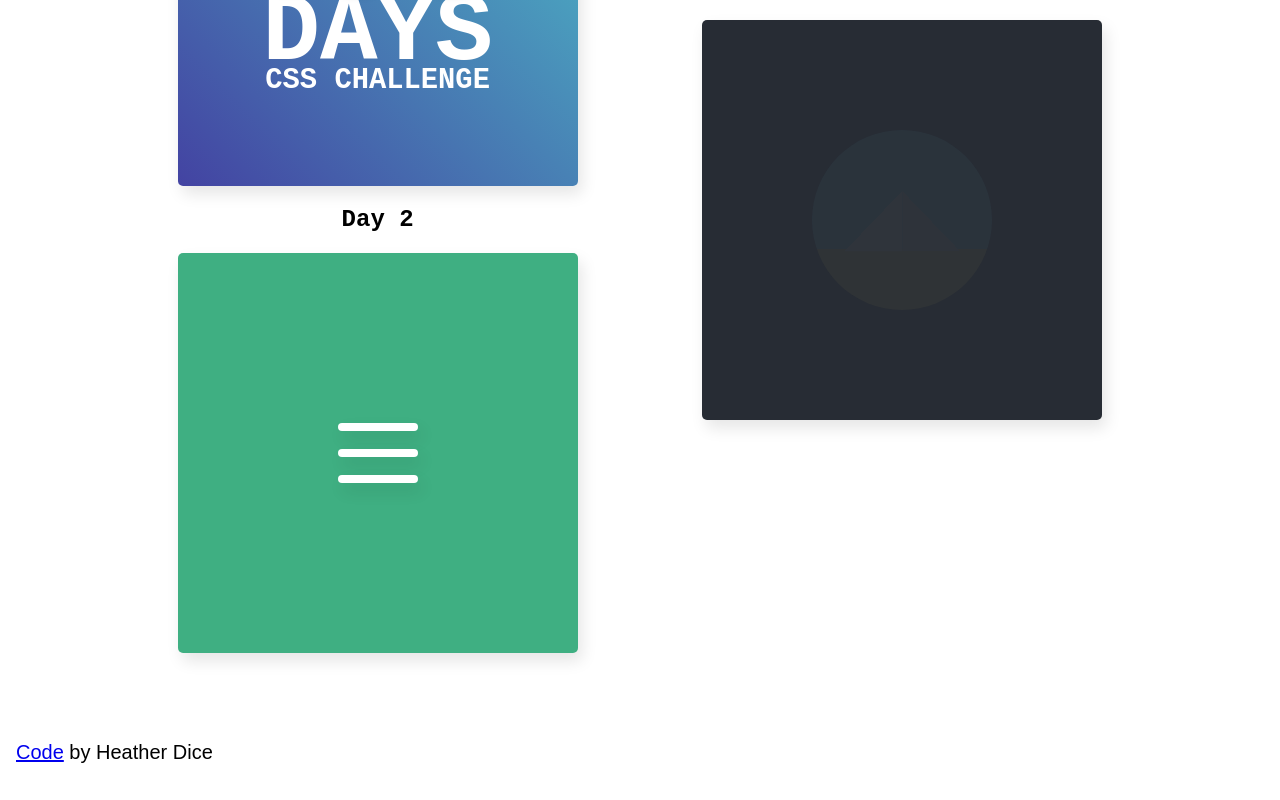
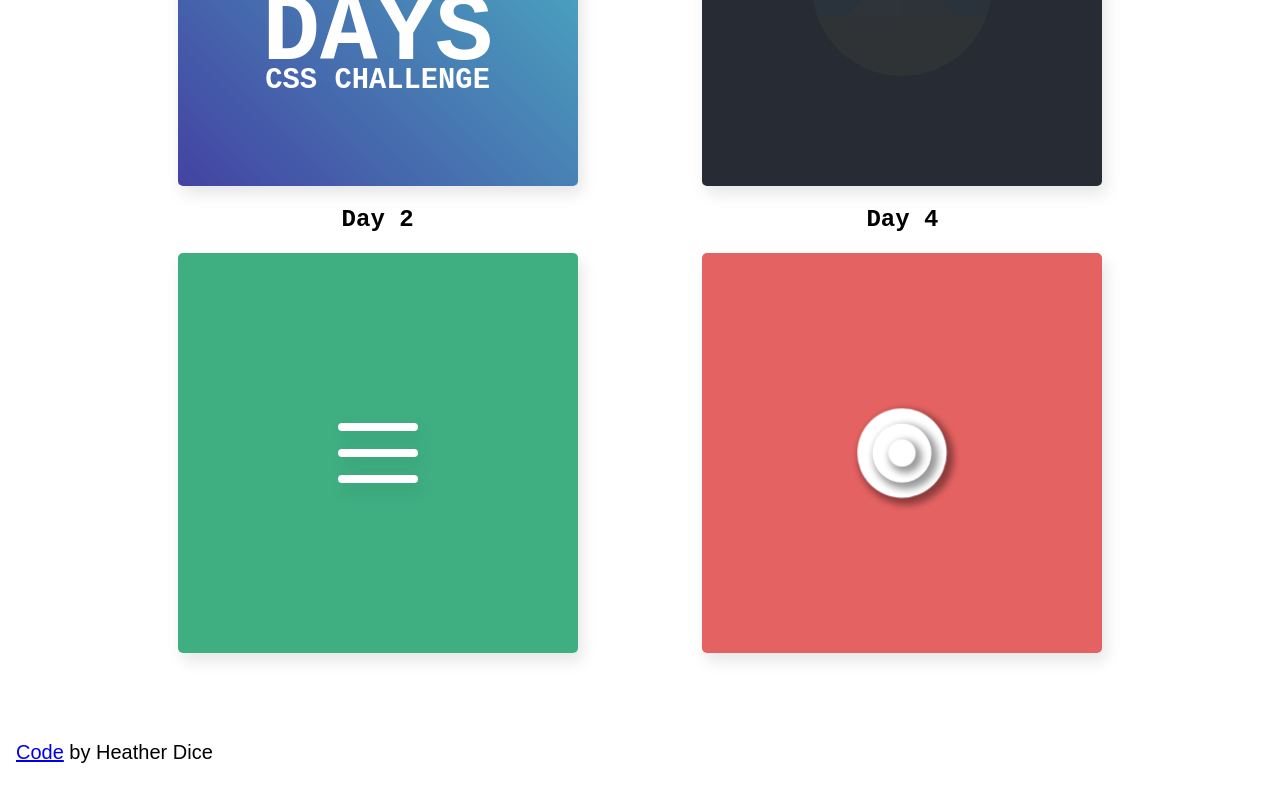
Before and after one commit to heatherdice/100_days_css, a React (Create React App) app: page / in a window 1280 px wide. Shown: the part 1088-1888 px from the top of the page. Built offline with nearby package versions, Linux system fonts and the light colour scheme.

Commit message:
Added Day 4

```diff
--- a/src/components/Days.js
+++ b/src/components/Days.js
@@ -26,8 +26,8 @@ export default function Days() {
                         <Day3 />
                     </div>
                     <div className="grid-blocks">
-                        {/* <h3 className="day-heading">Day 4</h3>
-                        <Day4 /> */}
+                        <h3 className="day-heading">Day 4</h3>
+                        <Day4 />
                     </div>
                 </div>
             </div>
--- a/src/components/days/Day4.js
+++ b/src/components/days/Day4.js
@@ -5,7 +5,7 @@ export default function Day4() {
     return (
         <>
             {/* red box container */}
-            <div class="day4-container">
+            <div class="day-container container-color">
 
                 {/* circle animations */}
                 <div class="outer-circle">
--- a/src/styles/Days.css
+++ b/src/styles/Days.css
@@ -1,6 +1,8 @@
-.page-container, .grid-rows, .grid-blocks {
+/* containers */
+.day-container, .page-container, .grid-rows, .grid-blocks {
     display: flex;
     justify-content: center;
+    align-items: center;
 }
 
 /* section title */
@@ -13,7 +15,6 @@
 
 /* container for columns */
 .page-container {
-    align-items: center;
     /* flex-direction: column; */
     gap: 10%;
     padding: 2em 0;
@@ -34,14 +35,10 @@
 /* styling for individual columns */
 .grid-blocks {
     flex-direction: column;
-    align-items: center;
     width: 25em;
 }
 
 .day-container {
-    display: flex;
-    align-items: center;
-    justify-content: center;
     z-index: 1;
     width: 100%;
     height: 25em;
--- a/src/styles/dayStyles/Day4.css
+++ b/src/styles/dayStyles/Day4.css
@@ -1,23 +1,15 @@
 /* Day 4 Styles */
 
 /* common styles */
-.day4-container, .outer-circle, .middle-circle, .inner-circle {
+.outer-circle, .middle-circle, .inner-circle {
 	display: flex;
 	align-items: center;
 	justify-content: center;
-	position: absolute;
 	box-shadow: 4px 4px 8px 3px rgba(0, 0, 0, 0.4);
 }
 
 /* red box container */
-.day4-container {
-	z-index: 1;
-	left: 50%;
-	width: 400px;
-	height: 400px;
-	margin: 20px -200px;
-	border-radius: 5px;
-	overflow: hidden;
+.container-color {
 	background: #E56262;
 }
 
```
